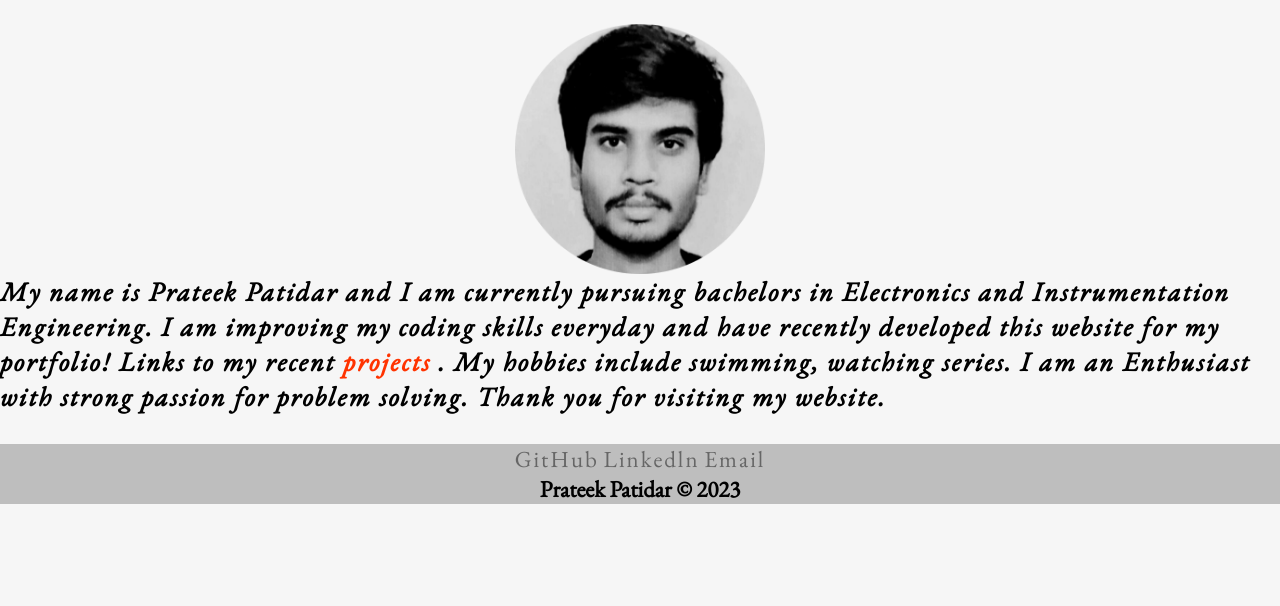
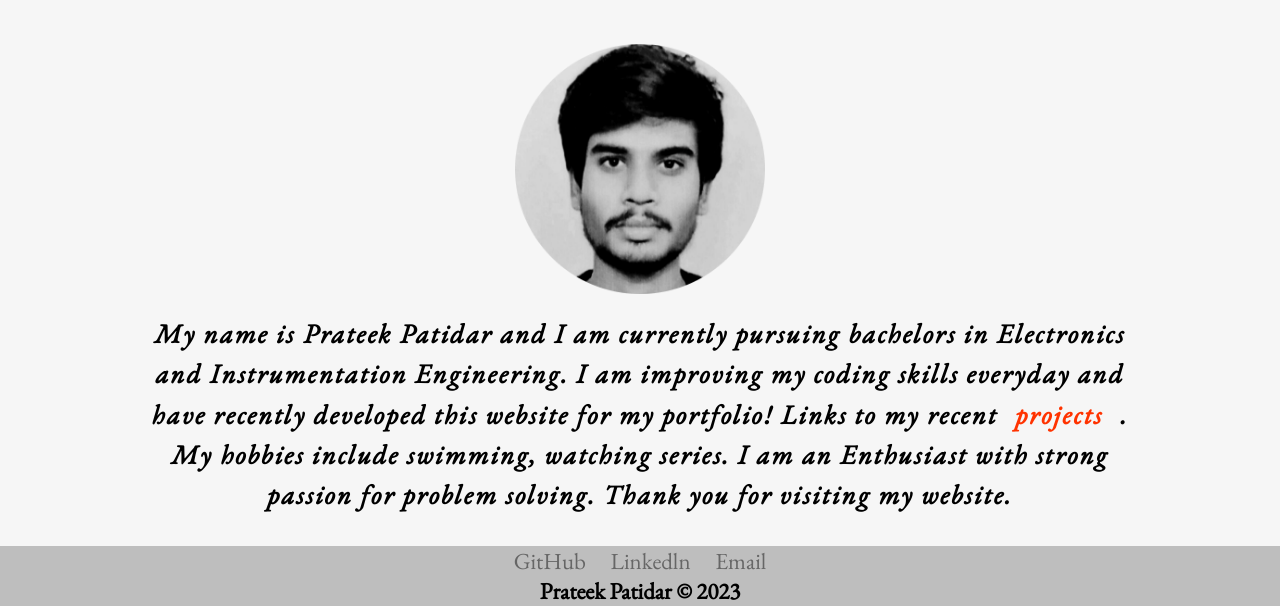
Before and after one commit to Prateek-39/Portfolio, a plain HTML site: page index.html in a window 1280 px wide. Shown: the part 235-841 px from the top of the page. Before the commit the page ends 800 px from the top, so only its background shows below. Drawn offline with nearby package versions, Linux system fonts and the light colour scheme.

Commit message:
2 commit

```diff
--- a/style.css
+++ b/style.css
@@ -3,14 +3,14 @@
     padding: 0%;
     margin: 0%;
 }
-html, body {
+body {
     margin: 0;
     padding: 0;
     font-size: 23px;
-}
-body {
     background: #f6f6f6;
     font-family: "EB Garamond", "Helvetica Neue", "Segoe UI", sans-serif;}
+
+
 
 .header{
     text-align: center;
@@ -18,34 +18,42 @@ body {
 }
 .header1{
     font-size: 30px;
+    margin: 10px 40px;
 }
 a {
     color: #ff3300;
     text-decoration: none;
-    letter-spacing: 2px;
+    margin: 10px 10px;
 }
     a:hover {
         color: #000;
     }
 
+
+.slogan {
+        text-align: center;
+        margin: 0 0 60px 0;
+        font-style: italic;
+        }
+
+
+
 .main{
-   display: block;
+   margin: 10px 20px 10px 20px;
 }
       img{
         display: block;
         margin-right: auto;
         margin-left: auto;
+        margin-bottom: 20px;
         max-width: 250px;
       }
       .main h3{
-
+       line-height: 1.5;
+       text-align: center;
+       width: 80%;
+       margin: auto;
       }
-
-       .slogan {
-        text-align: center;
-        margin: 0 0 60px 0;
-        font-style: italic;
-        }
 
   /* Project CSS */
   .mainP{
@@ -60,7 +68,7 @@ a {
 
 
 .footer{
-    margin: 30px 0;
+    margin: 30px auto 0 auto;
     text-align: center;
     background-color: #9999;
 }
```
Also changed, not shown: project.html (+2 -2 lines), index.html (line endings or trailing spaces).
